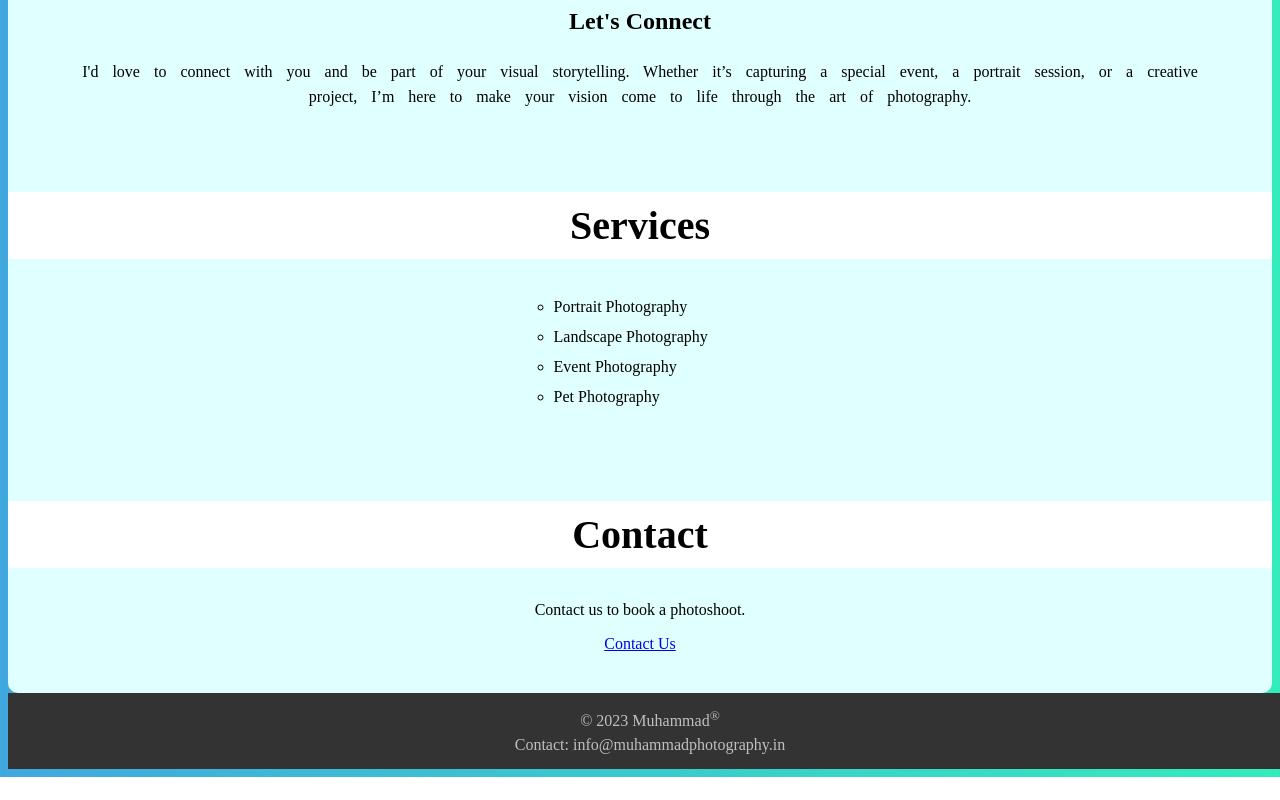
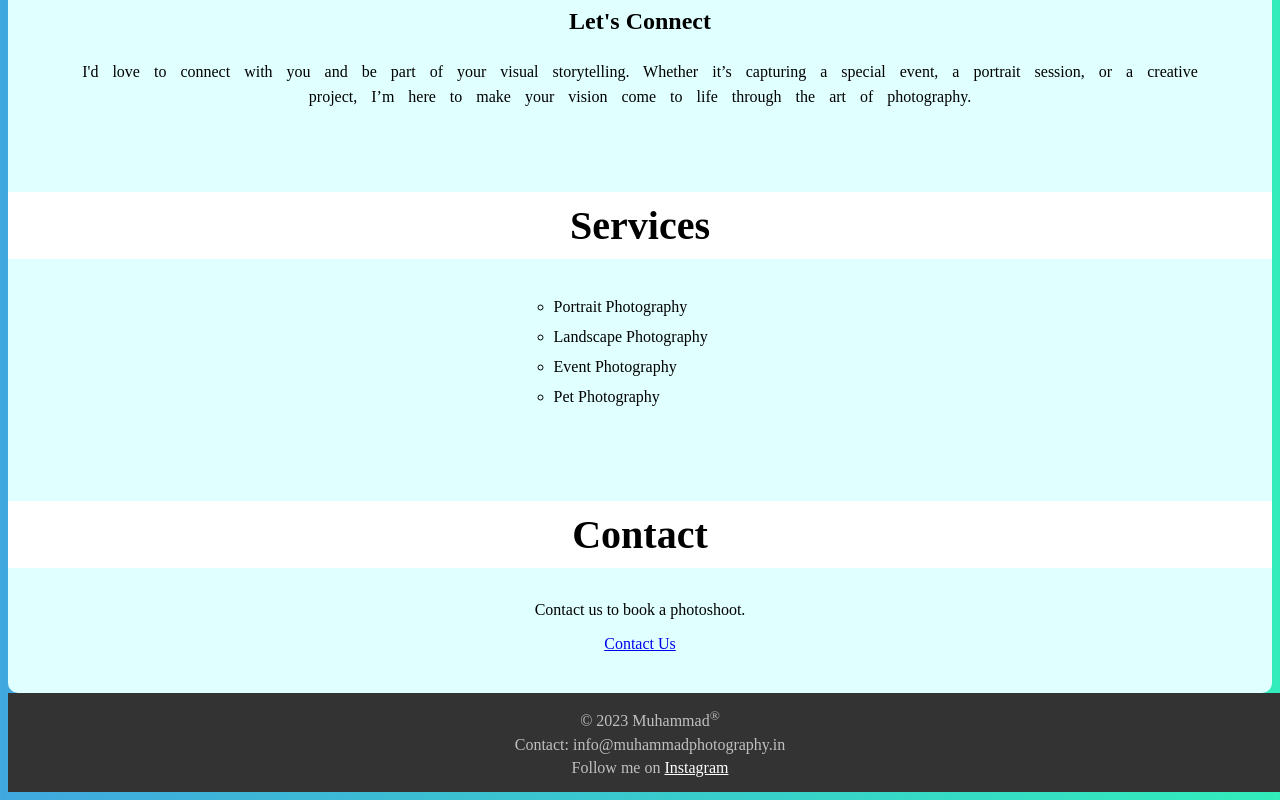
Before and after one commit to yeahscene/Myphotography, a plain HTML site: page index.html in a window 1280 px wide. Shown: the part 3371-4171 px from the top of the page. Before the commit the page ends 4148 px from the top, so only its background shows below. Drawn offline with Linux system fonts and the light colour scheme.

Commit message:
Update index.html

```diff
--- a/index.html
+++ b/index.html
@@ -180,6 +180,10 @@ section {
  <footer>
         <p>&copy; 2023 Muhammad<sup>&reg;</sup></p>
         <p>Contact: info@muhammadphotography.in</p>
+        <p>
+           Follow me on
+         <a href="https://www.instagram.com/_muhammad_photography__?igsh=MWRrcW4xaGQwZGZv" target="_blank" style="color:#fff; text-decoration:underline;"> Instagram </a>
+       </p>
   </footer>
 </body>
 </html>
```
